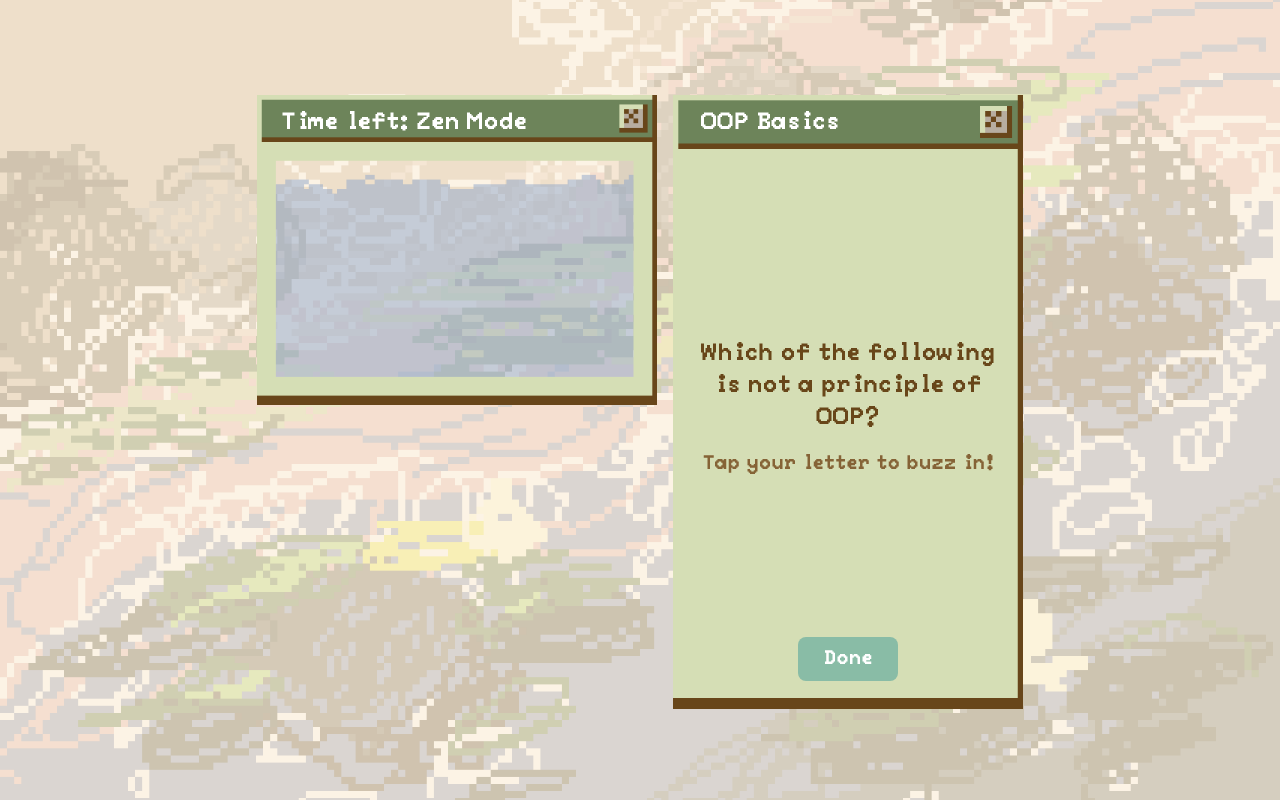
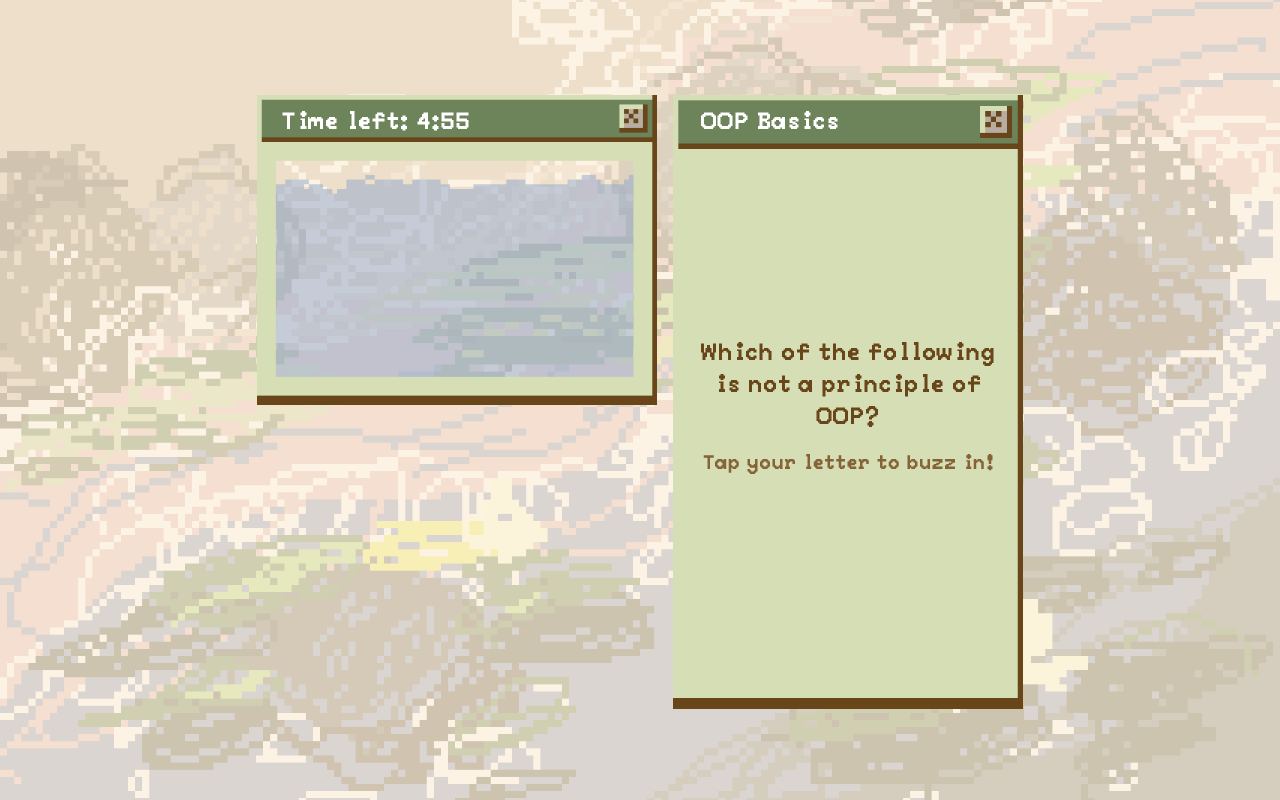
Before and after one commit to ayepricots/OOPTriviaGame, a Next.js app in the folder trivia-game/: page /game in a window 1280 px wide. Built offline with nearby package versions, Linux system fonts and the light colour scheme.

Commit message:
fix: fixed localstorage errors

```diff
--- a/trivia-game/src/app/game/page.tsx
+++ b/trivia-game/src/app/game/page.tsx
@@ -21,17 +21,49 @@ interface Question {
 
 export default function Game() {
 
-	// retrieve from local storage
-	const gameSettings = JSON.parse(localStorage.getItem("gameSettings") || "{}");
-	const [timer, setTimer] = useState<number>(
-		gameSettings.timeLimit === "2min" ? 120 :   // 120s = 2 min
-			gameSettings.timeLimit === "5min" ? 300 :   // 300s = 5 min (default)
-				gameSettings.timeLimit === "10min" ? 600 :  // 600s = 10 min
-					Infinity // Zen Mode (No timer)
-	);
-	const fishPositions = gameSettings.fishPositions || [];
-	const numPlayers = Math.min(fishPositions.length, 4);
+	const [gameSettings, setGameSettings] = useState<{ timeLimit?: string; fishPositions?: any[]; category?: string; }>({});
+	const [timer, setTimer] = useState<number>(300); // Default to 5 min Mode
+	const [fishPositions, setFishPositions] = useState<any[]>([]);
+	const [numPlayers, setNumPlayers] = useState<number>(0);
+	const [players, setPlayers] = useState<any[]>([]);
 
+	useEffect(() => {
+		const settings = JSON.parse(localStorage.getItem("gameSettings") || "{}");
+		setGameSettings(settings);
+		console.log("Game settings loaded:", settings);
+
+		// Set timer based on game settings
+		setTimer(
+			settings.timeLimit === "2min" ? 120 :
+				settings.timeLimit === "10min" ? 600 :
+					settings.timeLimit === "Zen" ? Infinity :
+						300 // Default to 5 min
+		);
+
+		const fishPositions = settings.fishPositions || [];
+		const numPlayers = Math.min(fishPositions.length, 4);
+
+		setFishPositions(fishPositions);
+		setNumPlayers(numPlayers);
+	}, []);
+
+	// Initialize players **after** numPlayers is set
+	const fishImages = [fishImage, ivoryfish, ayefish, richmanfish];
+
+	useEffect(() => {
+		if (numPlayers > 0) {
+			setPlayers(
+				Array.from({ length: numPlayers }, (_, i) => ({
+					id: i,
+					score: 1,
+					streak: 0,
+					key: ["A", "F", "J", "L"][i], // Assign keybinds
+					fishImage: fishImages[i % fishImages.length], // Assign fish images
+				}))
+			);
+			console.log("Players initialized:", players);
+		}
+	}, [numPlayers]); // Runs when numPlayers updates
 
 	// fish size
 	const FISH_SIZE = 75;
@@ -39,18 +71,6 @@ export default function Game() {
 
 	// keybinds for up to 4 players
 	const keybinds = ["A", "F", "J", "L"].slice(0, numPlayers);
-
-	// fish and player states
-	const fishImages = [fishImage, ivoryfish, ayefish, richmanfish];
-	const [players, setPlayers] = useState(
-		Array.from({ length: numPlayers }, (_, i) => ({
-			id: i,
-			score: 1,
-			streak: 0,
-			key: keybinds[i],
-			fishImage: fishImages[i % fishImages.length], // Assign fish images in order
-		}))
-	);
 
 	const [currentPlayerIndex, setCurrentPlayerIndex] = useState(-1);
 	const [currentQuestion, setCurrentQuestion] = useState<Question | null>(null);
@@ -244,7 +264,7 @@ export default function Game() {
 
 							<span
 								className={`text-white text-lg font-peaberry bg-[#6D835A] px-2 rounded opacity-80 mt-[-20px]
-                        ${currentPlayerIndex === index ? "bg-[#4e3413]" : ""}  // Change color when answering`}
+                        ${currentPlayerIndex === index ? "bg-[#432d10]" : ""}  // Change color when answering`}
 							>
 								{player.key}
 							</span>
```
